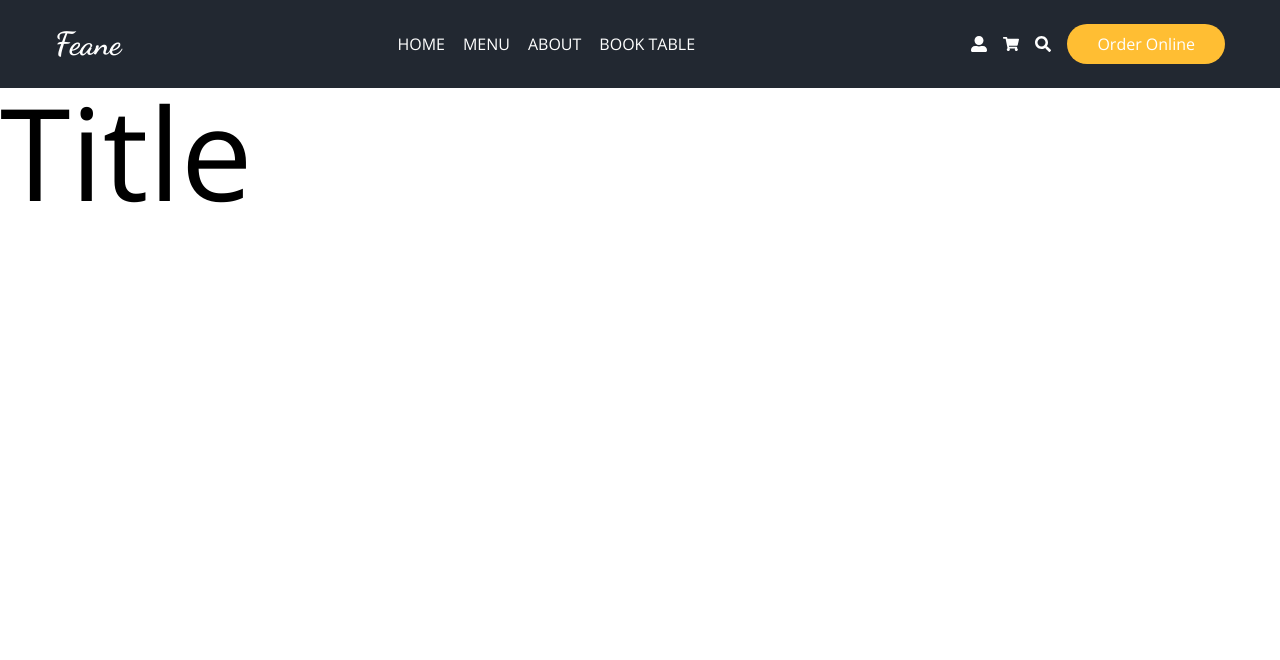
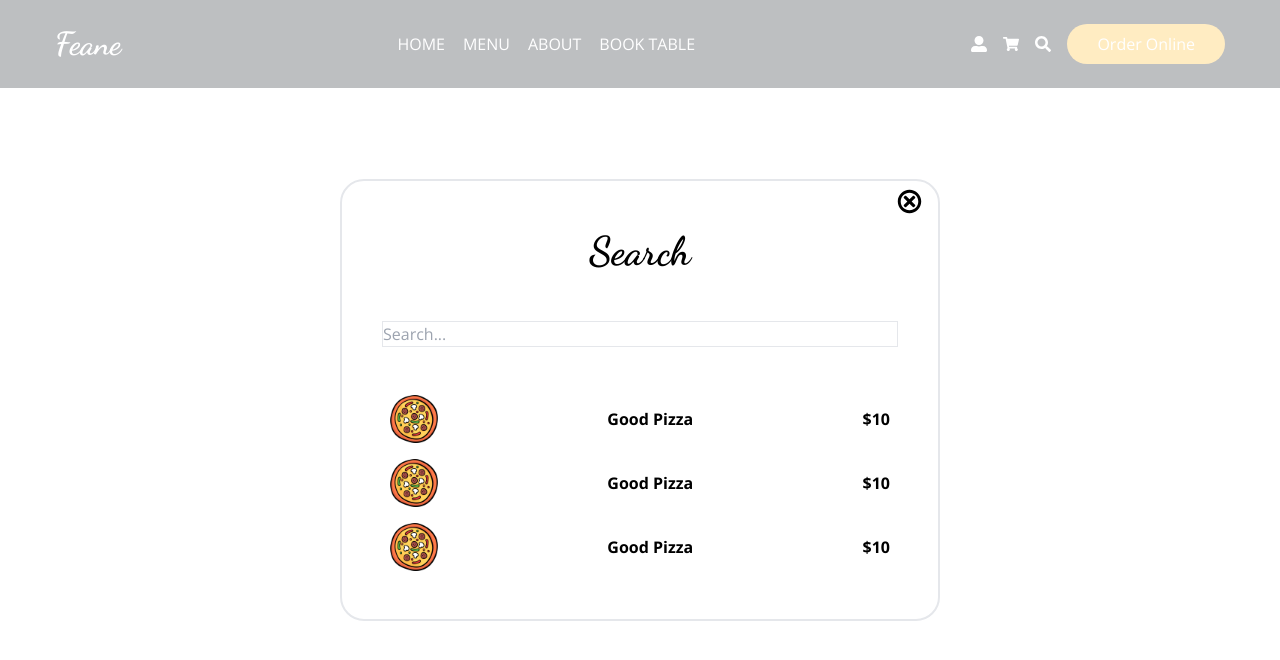
Before and after one commit to FatmanurGebesoglu/Next-Food-Ordering-App, a Next.js app: page / in a window 1280 px wide. Both pictures are taken after a click on the button 1043 px from the left and 44 px from the top of the page. Shown: the top 660 px of the page. Built offline with nearby package versions, Linux system fonts and the light colour scheme.

Commit message:
Search component created

```diff
--- a/components/layout/Header.jsx
+++ b/components/layout/Header.jsx
@@ -1,9 +1,8 @@
 import React from "react";
-import Logo from "../ui/logo";
+import Logo from "../ui/Logo";
 import { FaUserAlt, FaShoppingCart, FaSearch } from "react-icons/fa";
 import { useState } from "react";
-import OutsideClickHandler from "react-outside-click-handler";
-import { Title } from "../ui/Title";
+import Search from "../ui/Search";
 
 const Header = () => {
   const [isSearchModal, setIsSearchModal] = useState(false);
@@ -46,11 +45,7 @@ const Header = () => {
         </div>
       </div>
       {isSearchModal && (
-        <OutsideClickHandler onOutsideClick={() => setIsSearchModal(false)}>
-          <div className="">
-                <Title addclass="text-9xl">Title</Title>
-          </div>
-        </OutsideClickHandler>
+       <Search setIsSearchModal={setIsSearchModal}/>
       )}
     </div>
   );
--- /dev/null
+++ b/components/ui/Search.jsx
@@ -0,0 +1,58 @@
+import React from "react";
+import OutsideClickHandler from "react-outside-click-handler";
+import { Title } from "../ui/Title";
+import Image from "next/image";
+import {GiCancel} from 'react-icons/gi'
+
+
+const Search = ({ setIsSearchModal }) => {
+  return (
+    <div className='fixed top-0 left-0 w-screen h-screen z-50 after:content-[""] after:w-screen after:h-screen after:bg-white after:absolute after:top-0 after:left-0 after:opacity-70 first-of-type:h-screen grid place-content-center'>
+      <OutsideClickHandler onOutsideClick={() => setIsSearchModal(false)}>
+        <div className="w-full h-full grid place-content-center relative ">
+          <div className="relative z-50 md:w-[600px] w-[370px] bg-white border-2 p-10 rounded-3xl  ">
+            <Title addclass="text-[40px] text-center">Search</Title>
+            <input
+              type="text"
+              placeholder="Search..."
+              className="border w-full my-10"
+            />
+
+              <ul >
+                <li className="flex items-center justify-between p-2 hover:bg-primary transition-all">
+                  <div className="relative flex">
+                    <Image src="/images/pizza.png" alt="resim" width={48} height={48} />
+                  </div>
+                  <span className="font-bold">Good Pizza</span>
+                  <span className="font-bold">$10</span>
+                </li>
+
+                <li className="flex items-center justify-between p-2 hover:bg-primary transition-all">
+                  <div className="relative flex">
+                    <Image src="/images/pizza.png" alt="resim" width={48} height={48} />
+                  </div>
+                  <span className="font-bold">Good Pizza</span>
+                  <span className="font-bold">$10</span>
+                </li>
+
+                <li className="flex items-center justify-between p-2 hover:bg-primary transition-all">
+                  <div className="relative flex">
+                    <Image src="/images/pizza.png" alt="resim" width={48} height={48} />
+                  </div>
+                  <span className="font-bold">Good Pizza</span>
+                  <span className="font-bold">$10</span>
+                </li>
+              </ul>
+              <button className="absolute top-2 right-4" onClick={() => setIsSearchModal(false)}>
+                <GiCancel size={25} className=" transition-all" />
+            </button>
+
+          </div>
+
+        </div>
+      </OutsideClickHandler>
+    </div>
+  );
+};
+
+export default Search;
--- a/components/ui/Title.jsx
+++ b/components/ui/Title.jsx
@@ -2,6 +2,6 @@ import React from 'react'
 
 export const Title = ({children, addclass}) => {
   return (
-    <div className={`${addclass}`}>{children}</div>
+    <div className={`${addclass} font-dancing font-bold`}>{children}</div>
   )
 }
```
Also changed, not shown: public/images/pizza.png (added).
